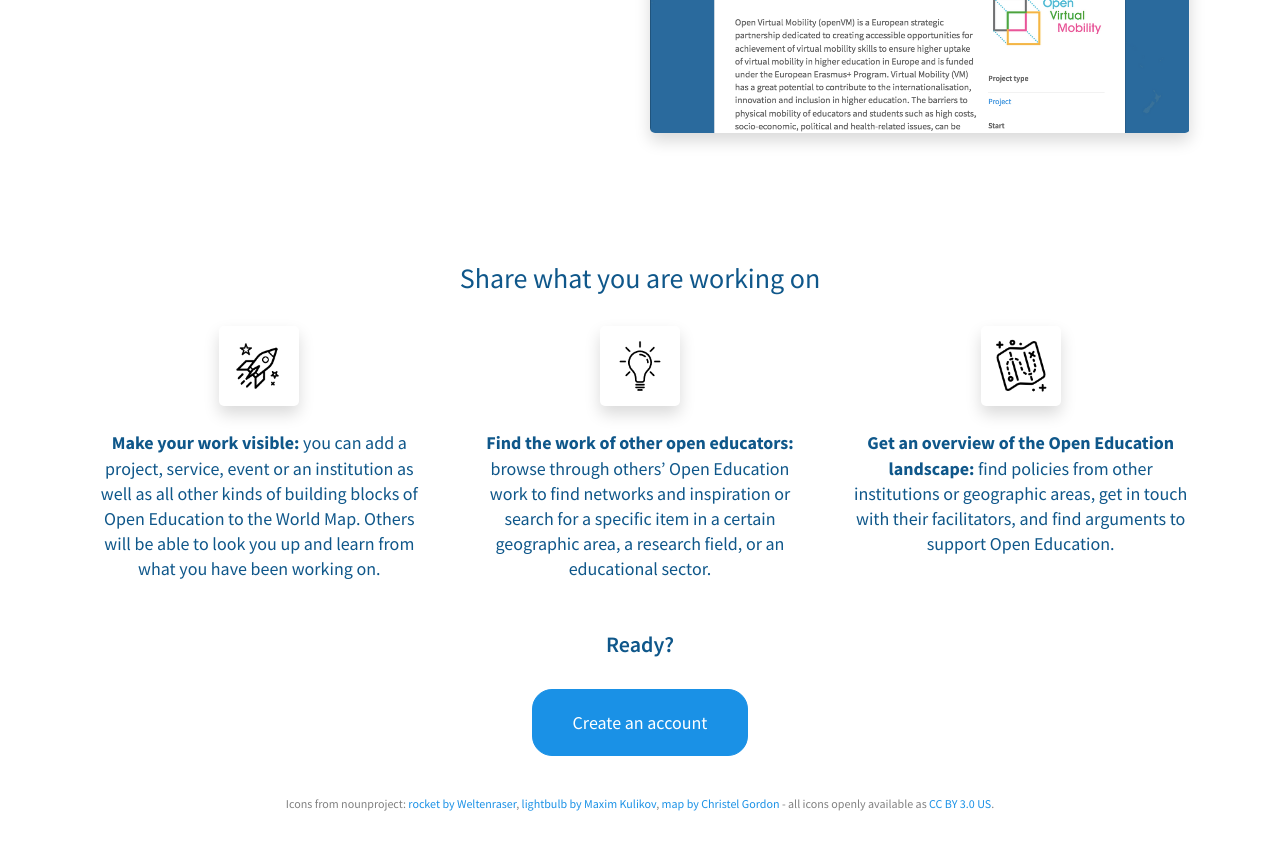
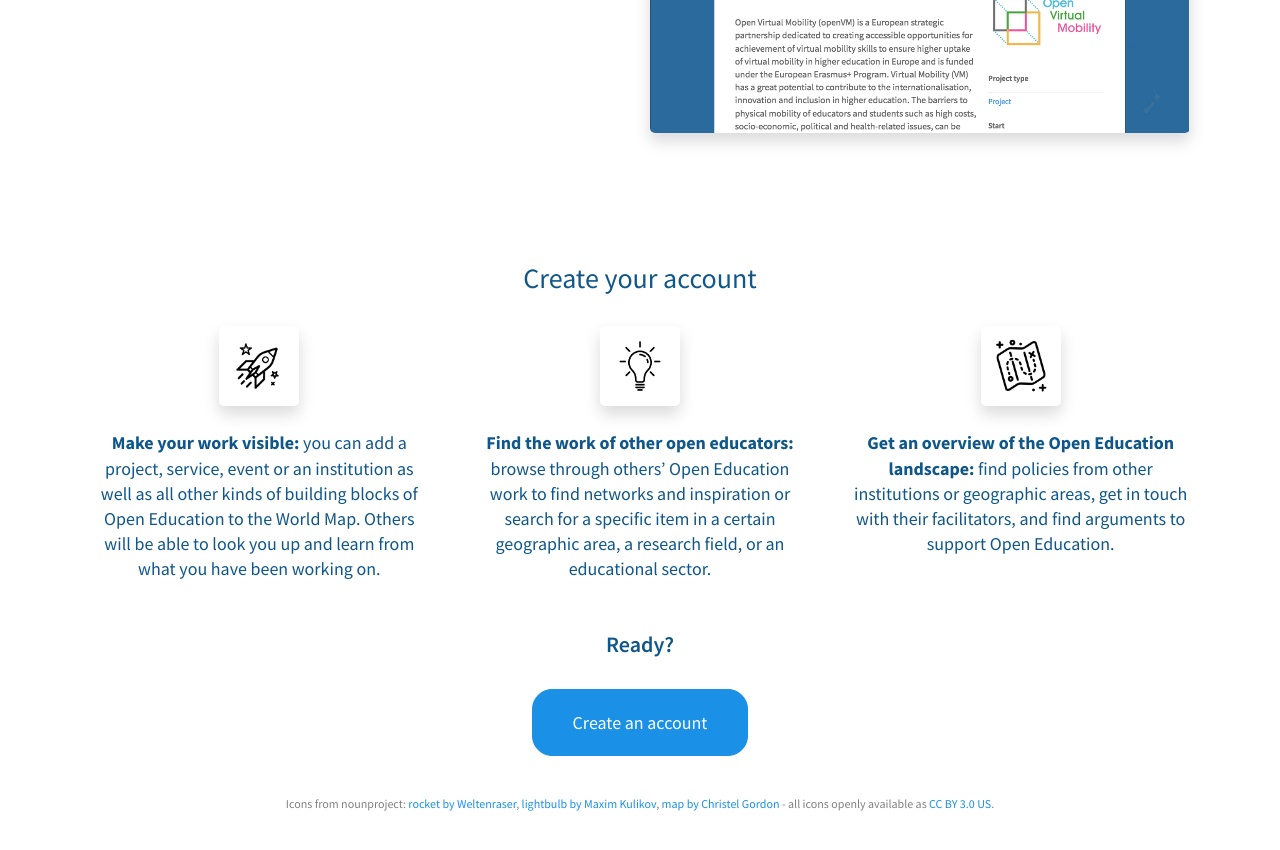
Before and after one commit to hbz/oerworldmap-ui, a Jekyll site: the page built from docs/index.html, in a window 1280 px wide and 900 px high, scrolled down 5492 px. Shown: the top 850 px of the window. Built offline with Jekyll 4.4.1, drawn with Linux system fonts in a browser that asks for light colours; nearby versions of some CDN libraries; comment, search, counter and statistics services are not loaded; a style sheet for code colours, icons or effects is not loaded; some of the changed text lies outside the part shown.

Commit message:
Update index.html

```diff
--- a/docs/index.html
+++ b/docs/index.html
@@ -1162,7 +1162,7 @@ class: landing
 
         <a href="#shareYourWork" class="btnLanding">
             <i class="fa fa-arrow-down"></i>
-            Share your work
+            Create your account
           </a>
 
       </div>
@@ -1189,7 +1189,7 @@ class: landing
 <section id="shareYourWork" class="explanation sectionLanding">
   <div class="innerLanding" style="padding-top:20px;">
 
-    <h3 style="text-align:center;">Share what you are working on</h3>
+    <h3 style="text-align:center;">Create your account</h3>
 
     <div class="triple">
 
```
